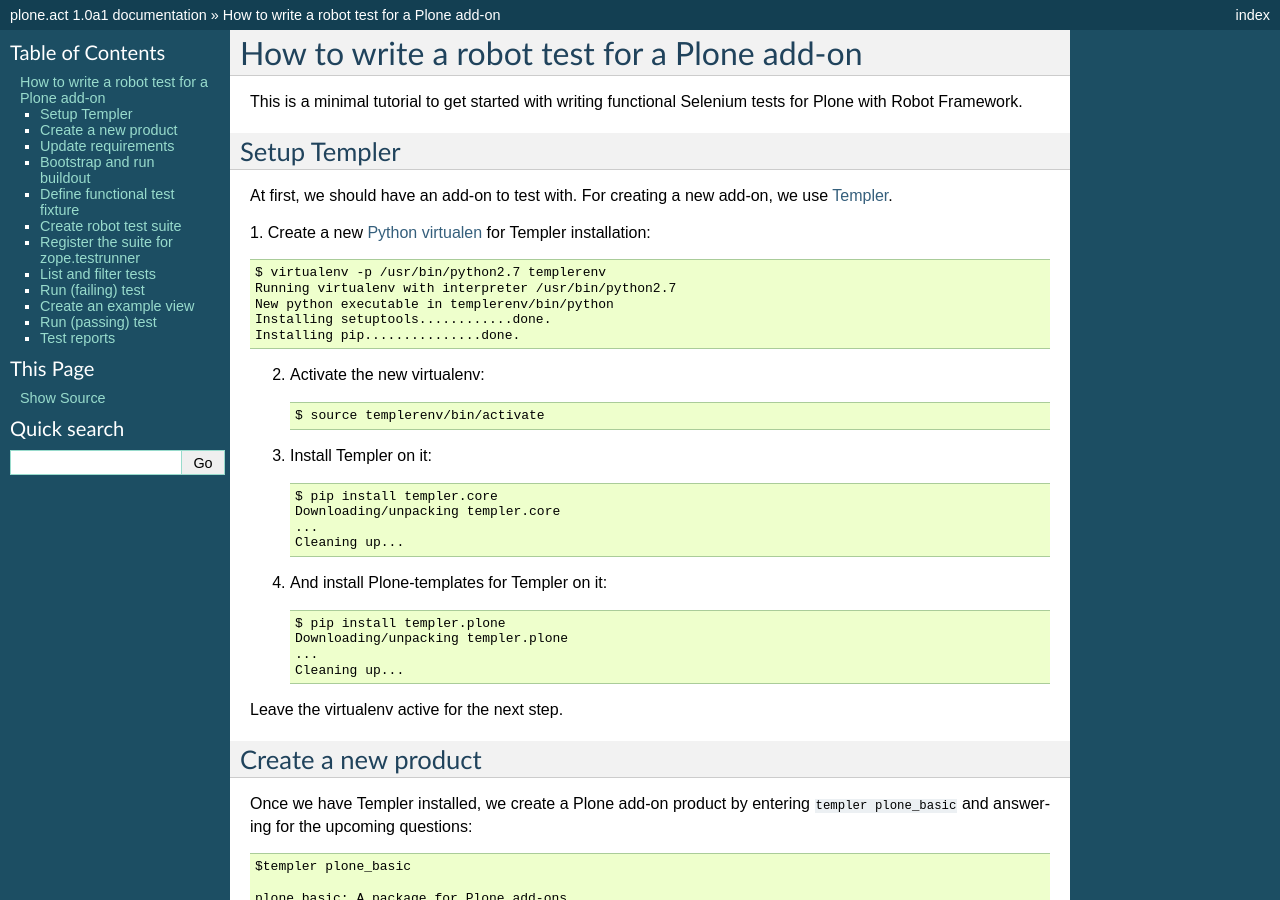
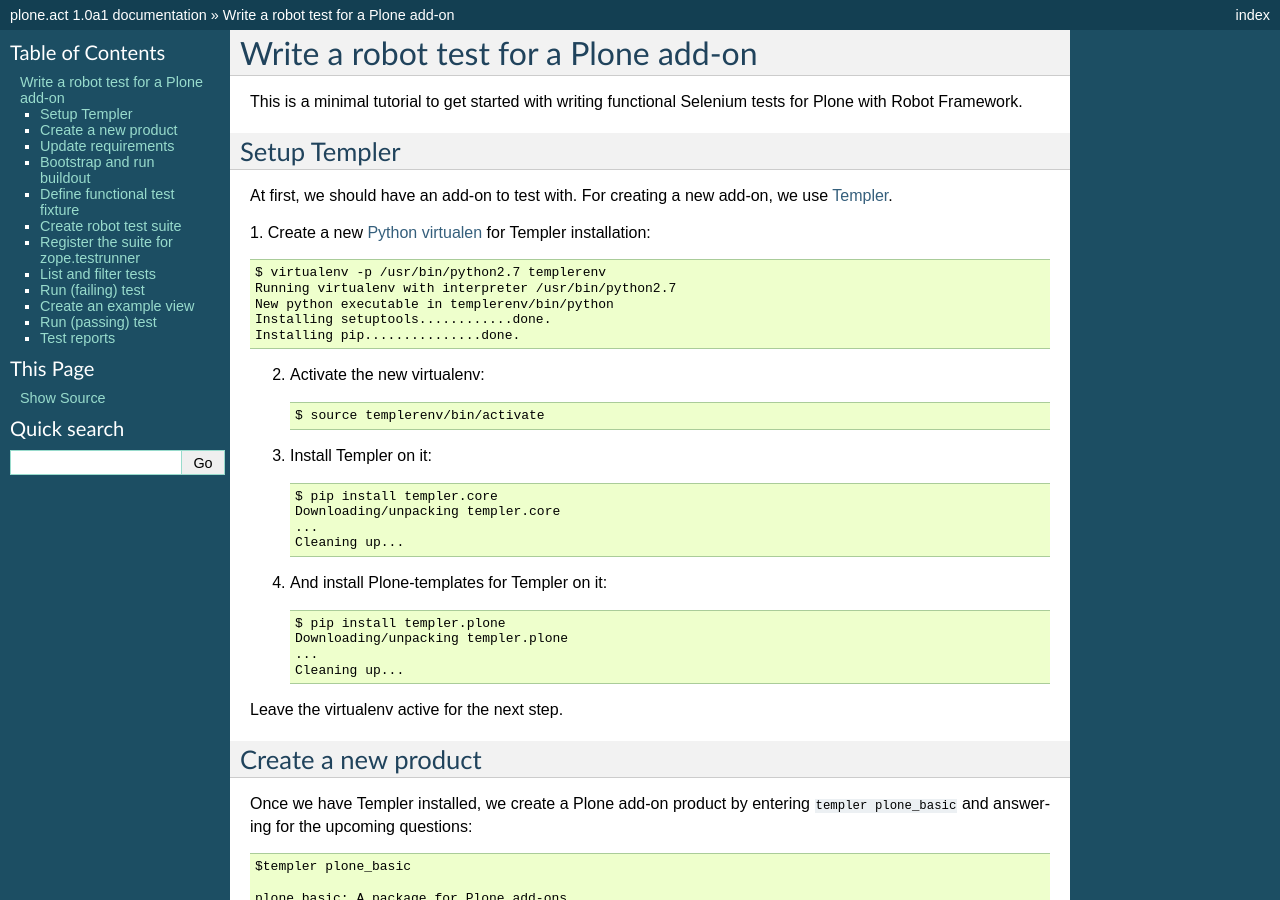
Before and after one commit to plone/plone.app.robotframework, a Sphinx documentation site: the page built from docs/source/tutorial.rst, in a window 1280 px wide and 900 px high. Built offline with Sphinx 7.4.7, drawn with Linux system fonts in a browser that asks for light colours; some of the changed text lies outside the part shown.

Commit message:
Update tutorial title

```diff
--- a/docs/source/index.rst
+++ b/docs/source/index.rst
@@ -18,7 +18,7 @@
 Start here
 ----------
 
-* :doc:`How to write a robot test for a Plone add-on<tutorial>`
+* :doc:`Write a robot test for a Plone add-on<tutorial>`
 
 .. If you are developing for Plone core and want information about
 .. acceptance tests for Plone core skip to ADD-LINK-HERE.
--- a/docs/source/tutorial.rst
+++ b/docs/source/tutorial.rst
@@ -1,5 +1,5 @@
-How to write a robot test for a Plone add-on
-============================================
+Write a robot test for a Plone add-on
+=====================================
 
 This is a minimal tutorial to get started with writing functional Selenium
 tests for Plone with Robot Framework.
```
